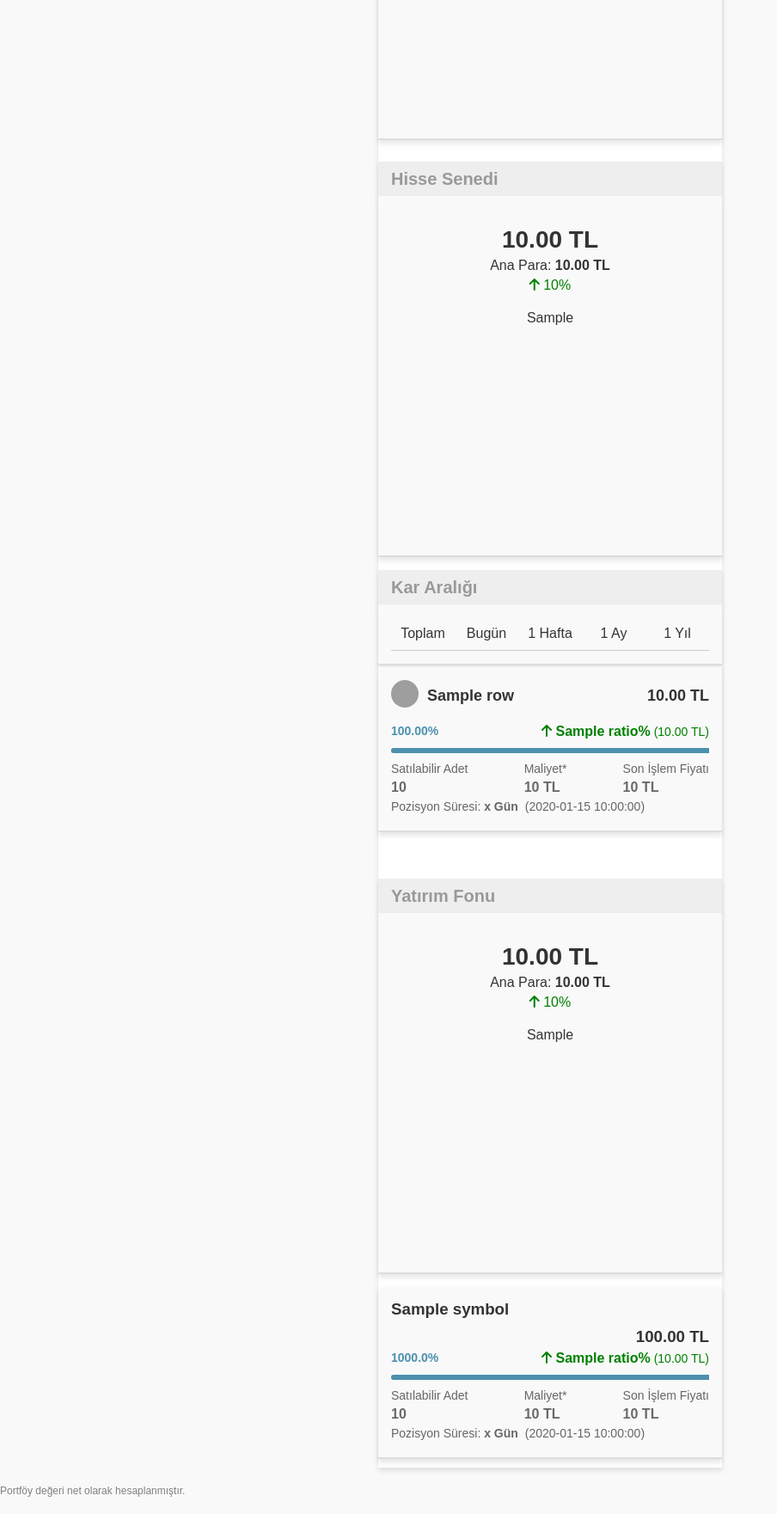
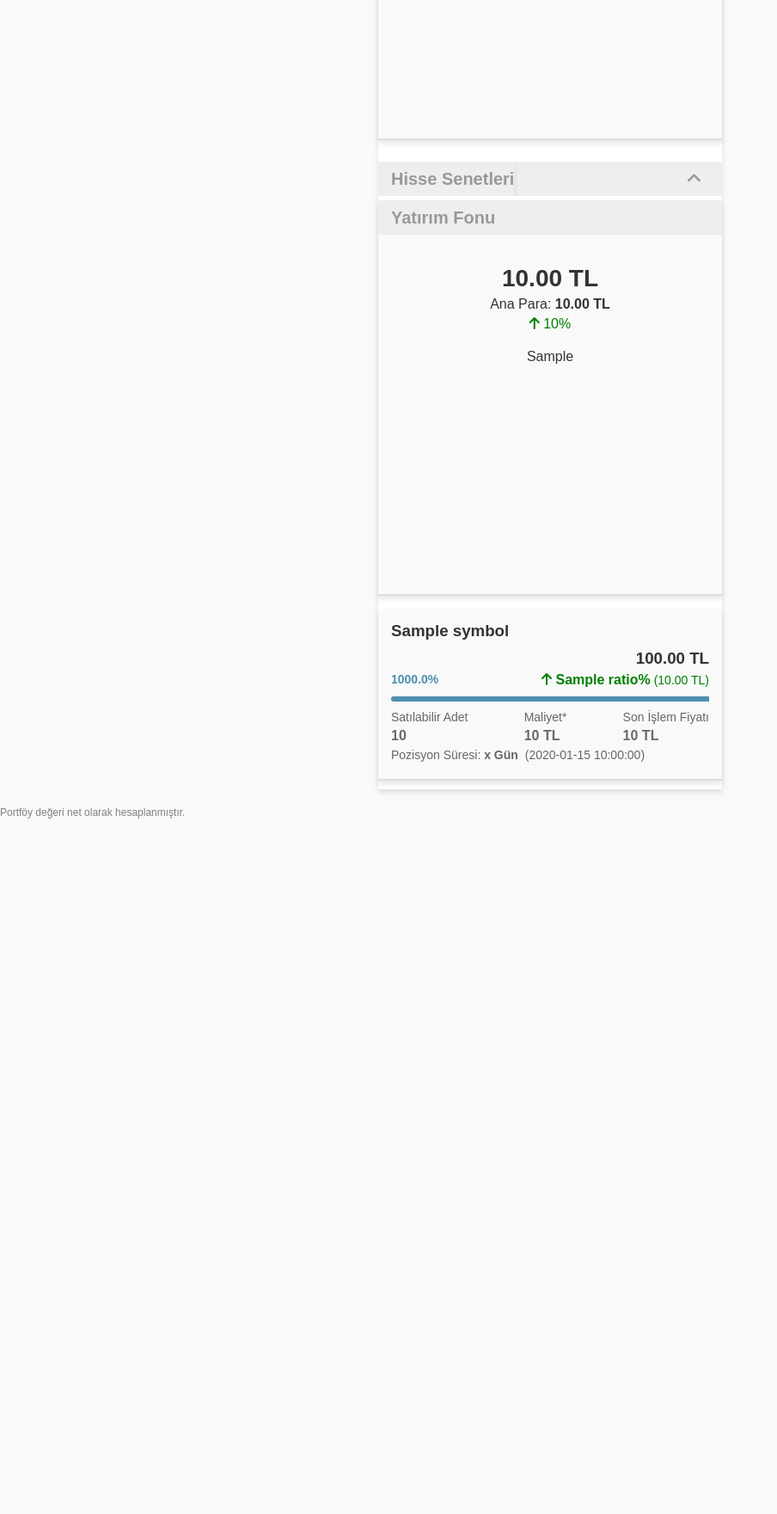
Before and after one commit to bergaltay/vakifBankMobile, a Flask app: template templates/portfolio.html in a window 1280 px wide. Shown: the part 596-2357 px from the top of the page at 86% size, without its empty margins (0-904 px from the left). After the commit the page ends 1548 px from the top, so only its background shows below. Run offline with Flask 3, Linux system fonts and the light colour scheme; the template is opened without the code that fills it: most values are stand-ins (such as "Sample title", 1, 10 or a date in 2020); some libraries are stand-ins or nearby versions; grey boxes are pictures that could not be loaded.

Commit message:
-toggle button to hide/show stocks

```diff
--- a/static/portfolio.css
+++ b/static/portfolio.css
@@ -140,6 +140,21 @@ header .calendar-icon {
     margin-bottom: 0;
     font-weight: bold;
 }
+.dashboard-container-header button{
+    display: flex;
+    align-items: center;
+    justify-content: flex-start;
+    text-align: left;
+    height: 40px;
+    padding-right: 25px;
+    font-weight: bold;
+    font-size: 20px;
+    color: #999999;
+    background-color: inherit;
+    border: none;
+}
+
+
 .portfolio-details-header h2{
     color: #999999;
     display: flex;
@@ -155,7 +170,7 @@ header .calendar-icon {
 
 .card-body{
     width: 400px;
-    height: 300px;
+    height: 400px;
     max-width: 100%;
     margin: 20px auto;
     text-align: center;
@@ -184,3 +199,6 @@ header .calendar-icon {
 .widget-filter-btn:hover{
     background-color: #eeeeee;
 }
+#stock-widgets{
+    display: none;
+}
--- a/static/widget.css
+++ b/static/widget.css
@@ -46,6 +46,7 @@
     height: 420px;
     box-shadow: 0 4px 6px rgba(0, 0, 0, 0.1);
     transition: transform 0.3s ease;
+    display: block;
 }
 .widget-total-top{
     background-color: #f9f9f9;
--- a/templates/login.html
+++ b/templates/login.html
@@ -80,7 +80,6 @@
   </footer>
 </div>
 <script>
-  console.error("asd")
         document.getElementById('login-btn').addEventListener('click', async function () {
             const username = document.getElementById('username').value;
             const password = document.getElementById('password').value;
@@ -97,7 +96,6 @@
 
                 if (response.ok) {
                     window.location.href = "/home";
-                    console.error("asd123")
                 } else {
                     //errorMessage.textContent = data.error;
                 }
--- a/templates/portfolio.html
+++ b/templates/portfolio.html
@@ -44,9 +44,16 @@
 
             <section class="dashboard-container">
                 <div class="dashboard-container-header">
-                    <h2>Hisse Senedi</h2>
+                    <div class="widget-body" style="background-color: #eeeeee;">
+                        <div class="widget-rowline">
+                            <h2>Hisse Senetleri</h2>
                         </div>
-                <div class="widget-top">
+                        <div class="widget-rowline">
+                            <button id="toggleBtn-stockList" class="fa fa-angle-up" onclick="toggleBtn()"></button>
+                        </div>
+                    </div>
+                </div>
+                <div id="stock-widgets-top" class="widget-top">
                     <div class="total-portfolio">
                         <h3>{{ "{:,.2f}".format(stockTotalValues[1]) }} TL</h3>
                         <p style="margin-top: 5px;">Ana Para: <strong>{{  "{:,.2f}".format(stockTotalValues[0]) }} TL</strong></p>
@@ -57,9 +64,13 @@
                     </div>
                 </div>
                 <div id="stock_table"></div>
-                <div class="dashboard-container-header">
-                        <h2>Kar Aralığı</h2>
-                </div>
+
+
+
+                <!-- Hisse Tablosu-->
+                {% if table_data %}
+                <div  id="stock-widgets" >
+
                     <div class="widget">
                         <div>
                             <nav class="tabs">
@@ -71,10 +82,7 @@
                             </nav>
                         </div>
                     </div>
-
-                <!-- Hisse Tablosu-->
-                {% if table_data %}
-                <div  class="widget-container">
+                    <div class="widget-container">
                         {% for row in table_data %}
                         <a href="/info/{{ row['stock_name'] }}"  style="text-decoration: none; color: inherit;">
                             <div class="widget">
@@ -128,11 +136,11 @@
                         </a>
                         {% endfor %}
                     </div>
+                </div>
                 {% else %}
                 <p>Tabloda veri bulunmamaktadır.</p>
                 {% endif %}
 
-                <br><br><br>
                 <!-- Fon Tablosu-->
                 <div class="dashboard-container-header">
                     <h2>Yatırım Fonu</h2>
@@ -209,7 +217,24 @@
             <p class="info">Portföy değeri net olarak hesaplanmıştır.</p>
         </div>
     <script>
+        function toggleBtn() {
+              var x = document.getElementById("stock-widgets");
+              var y = document.getElementById("stock-widgets-top")
+              var btn = document.getElementById("toggleBtn-stockList")
+              if (x.style.display === "none") {
+                    x.style.display = "block";
+                    y.style.display = "block";
+                    btn.classList.remove("fa-angle-up")
+                    btn.classList.add("fa-angle-down")
+              } else {
+                    x.style.display = "none";
+                    y.style.display = "none";
+                    btn.classList.add("fa-angle-up")
+              }
+            }
         $(document).ready(function () {
+            var y = document.getElementById("stock-widgets-top")
+            y.style.display = "none";
             var pageUrl = window.location.href;
             const urlList = pageUrl.split("/");
             var date = urlList[urlList.length-1].split("#")[0];
```
Lines whose indentation alone changed are shown as unchanged.
